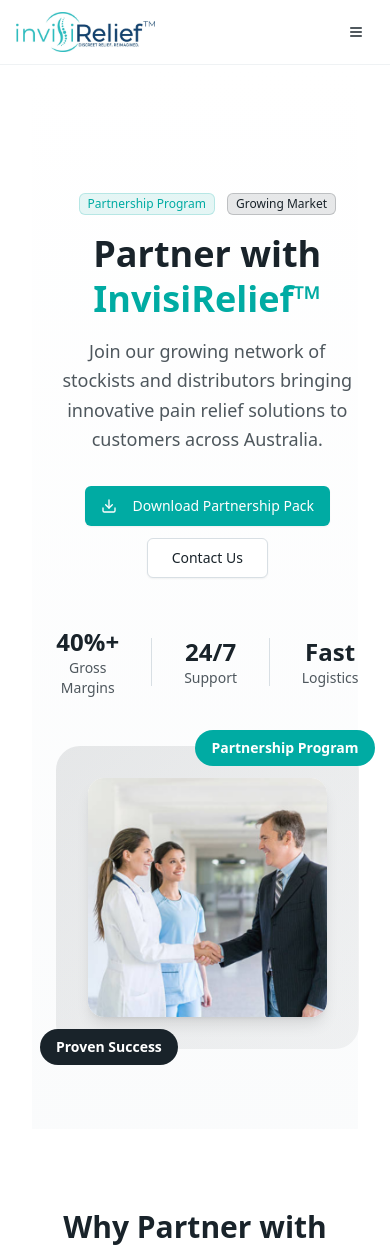
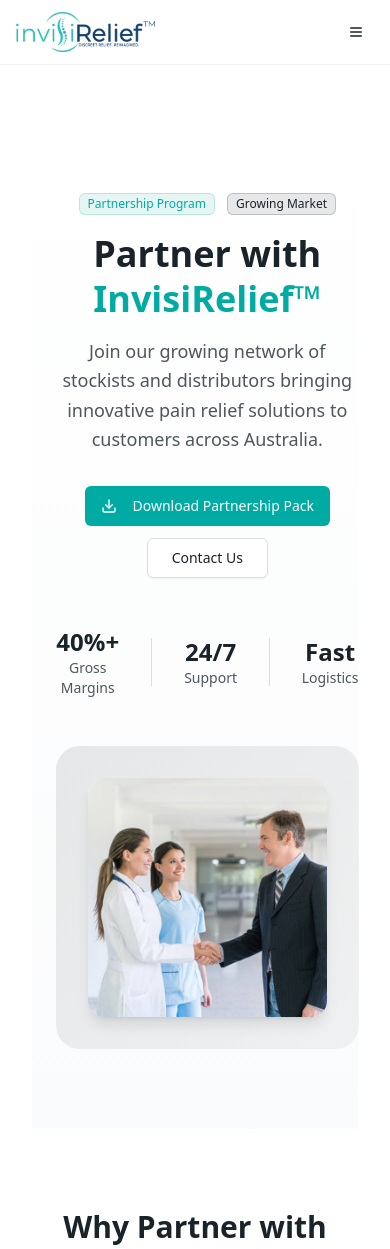
Before and after one commit to ddyas/invisireliefv2, a Next.js app: page /work-with-us in a window 390 px wide. Shown: the top 1249 px of the page. Built offline with nearby package versions, Linux system fonts and the light colour scheme.

Commit message:
fix: hide floating badges on mobile
Add responsive classes to hide badges on small screens

Co-authored-by: David Dyason <105906674+ddyas@users.noreply.github.com>

```diff
--- a/components/distribution/distribution-hero.tsx
+++ b/components/distribution/distribution-hero.tsx
@@ -76,10 +76,10 @@ export function DistributionHero() {
               </div>
 
               {/* Floating elements */}
-              <div className="absolute -top-4 -right-4 bg-primary text-white px-4 py-2 rounded-full text-sm font-semibold">
+              <div className="absolute -top-4 -right-4 bg-primary text-white px-4 py-2 rounded-full text-sm font-semibold hidden sm:block">
                 Partnership Program
               </div>
-              <div className="absolute -bottom-4 -left-4 bg-navy text-white px-4 py-2 rounded-full text-sm font-semibold">
+              <div className="absolute -bottom-4 -left-4 bg-navy text-white px-4 py-2 rounded-full text-sm font-semibold hidden sm:block">
                 Proven Success
               </div>
             </div>
--- a/components/sections/hero.tsx
+++ b/components/sections/hero.tsx
@@ -67,10 +67,10 @@ export function Hero() {
                 />
               </div>
 
-              <div className="absolute -top-4 -right-4 bg-primary text-white px-4 py-2 rounded-full text-sm font-semibold">
+              <div className="absolute -top-4 -right-4 bg-primary text-white px-4 py-2 rounded-full text-sm font-semibold hidden sm:block">
                 New Formula
               </div>
-              <div className="absolute -bottom-4 -left-4 bg-navy text-white px-4 py-2 rounded-full text-sm font-semibold">
+              <div className="absolute -bottom-4 -left-4 bg-navy text-white px-4 py-2 rounded-full text-sm font-semibold hidden sm:block">
                 Natural Relief
               </div>
             </div>
```
